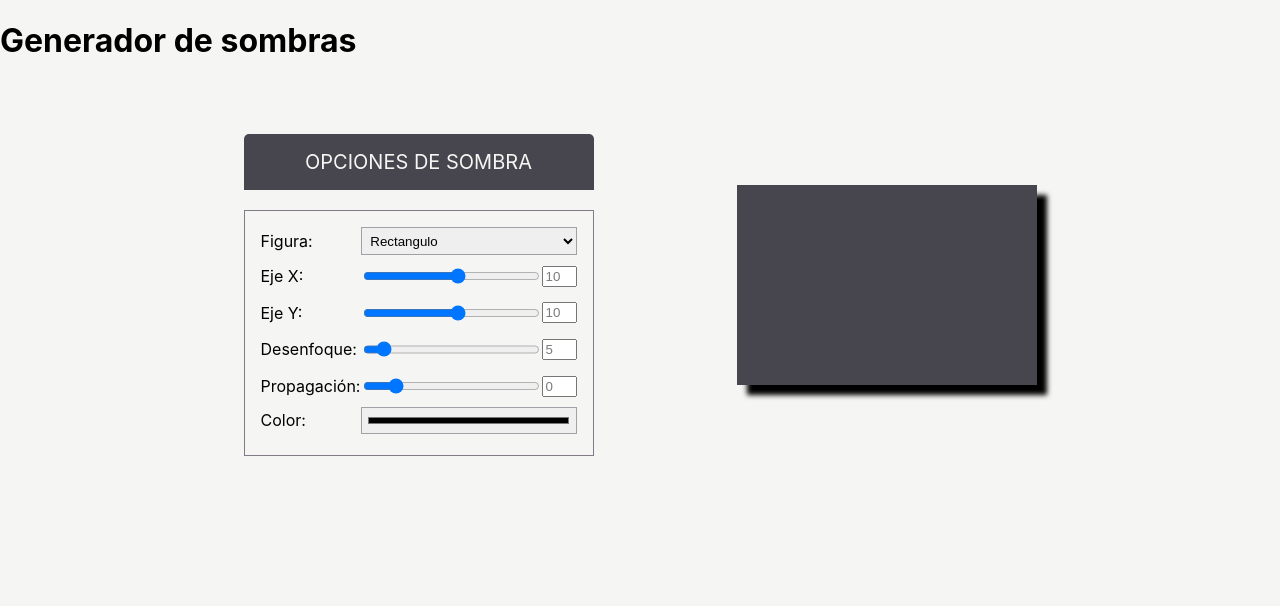
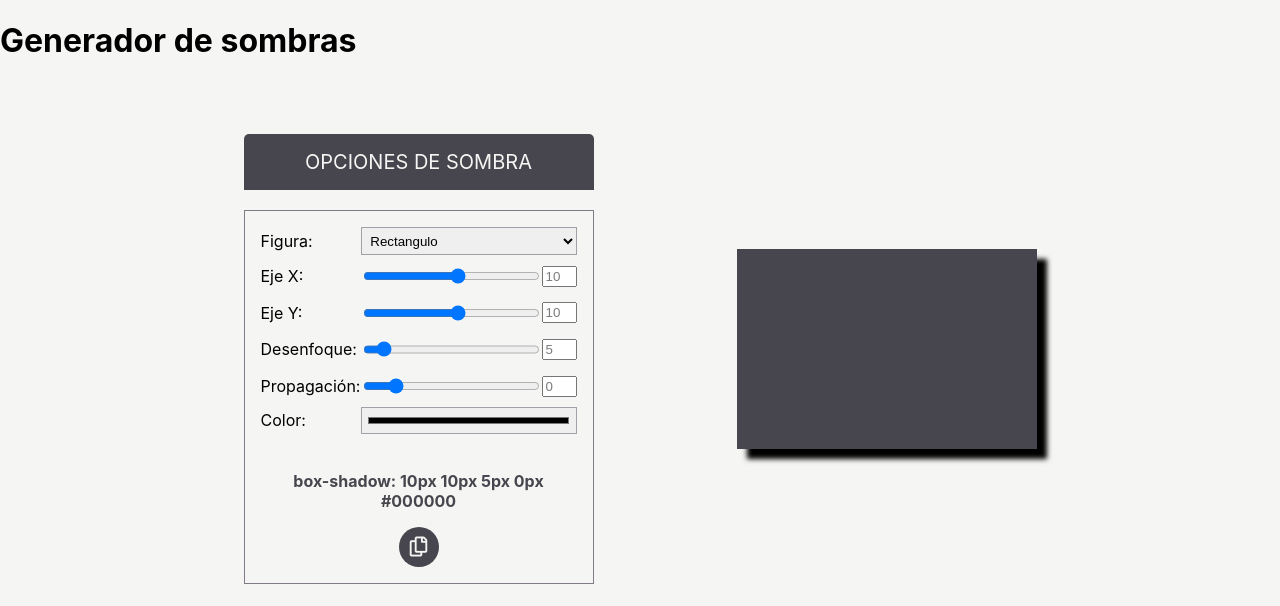
Before and after one commit to Ancient-R/Generador-box-shadow, a React (Create React App) app: page / in a window 1280 px wide. Shown: the top 606 px of the page. Built offline with nearby package versions, Linux system fonts and the light colour scheme.

Commit message:
funcion para copiar el codigo css, estilos a la alerta

```diff
--- a/src/components/ui/Generator.js
+++ b/src/components/ui/Generator.js
@@ -9,6 +9,17 @@ const Generator = ({ figure, setFigure, formValues, setFormValues }) => {
             ...formValues,
             [e.target.name]: e.target.value
         });
+    }
+
+    // función para copiar código
+    const handleCopy = e => {
+        e.target.nextElementSibling.classList.add('code__copy--show','fadein');
+
+        navigator.clipboard.writeText(e.target.previousElementSibling.textContent);
+
+        setTimeout(() => {
+            e.target.nextElementSibling.classList.remove('code__copy--show', 'fadein');
+        }, 3000);
     }
 
     return (
@@ -115,6 +126,15 @@ const Generator = ({ figure, setFigure, formValues, setFormValues }) => {
                     />
                 </div>
 
+                <div className='code__container'>
+                    <p className='code__text'>box-shadow: {x}px {y}px {blur}px {spreed}px {color}</p>
+                    <i
+                        className="far fa-copy code__icon"
+                        onClick={ handleCopy }
+                    ></i>
+
+                    <small className='code__copy'>Copiado</small>
+                </div>
             </form>
         </div>
     );
--- a/src/index.css
+++ b/src/index.css
@@ -24,7 +24,6 @@ body {
   padding: 2rem;
   margin-left: auto;
   margin-right: auto;
-  /* background-color: red; */
   width: 1000px;
   display: flex;
   justify-content: space-around;
@@ -85,6 +84,50 @@ body {
   outline: none;
 }
 
+.code__container{
+  display: flex;
+  flex-direction: column;
+  align-items: center;
+  position: relative;
+}
+
+.code__text{
+  margin-top: 2rem;
+  color: var(--secondary-color);
+  font-weight: bold;
+  text-align: center;
+}
+
+.code__icon{
+  font-size: 20px;
+  width: 40px;
+  text-align: center;
+  background-color: var(--secondary-color);
+  color: var(--primary-color);
+  border-radius: 50%;
+  padding: 10px;
+  cursor: pointer;
+}
+
+.code__copy{
+  position: absolute;
+  background-color: var(--secondary-color);
+  color: var(--primary-color);
+  padding: 2px;
+  top: 5px;
+  font-weight: bold;
+  border-radius: 3px;
+  opacity: 0;
+}
+
+.code__copy--show{
+  opacity: 1;
+}
+
+.fadein{
+  animation: fadein .5s ease;
+}
+
 
 /* Estilos del Rectangle.js */
 
@@ -104,7 +147,6 @@ body {
   border-radius: 50%;
 }
 
-
 @media screen and (min-width: 340px) and (max-width: 768px) {
   .container{
     width: 350px;
@@ -113,3 +155,15 @@ body {
     height: 900px;
   }
 }
+
+@keyframes fadein {
+  0%{
+    top: -15px;
+    opacity: 0;
+  }
+
+  100%{
+    top: 5px;
+    opacity: 1;
+  }
+}
```
